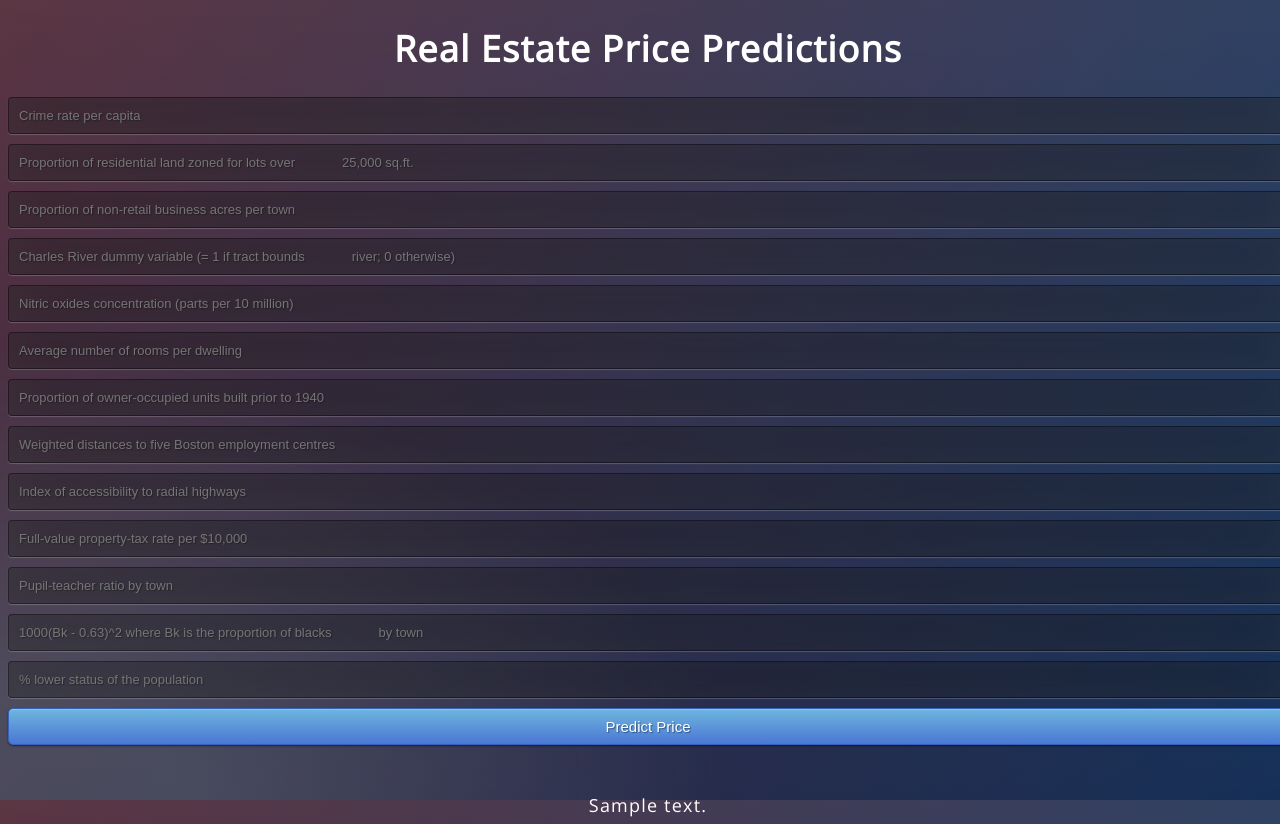
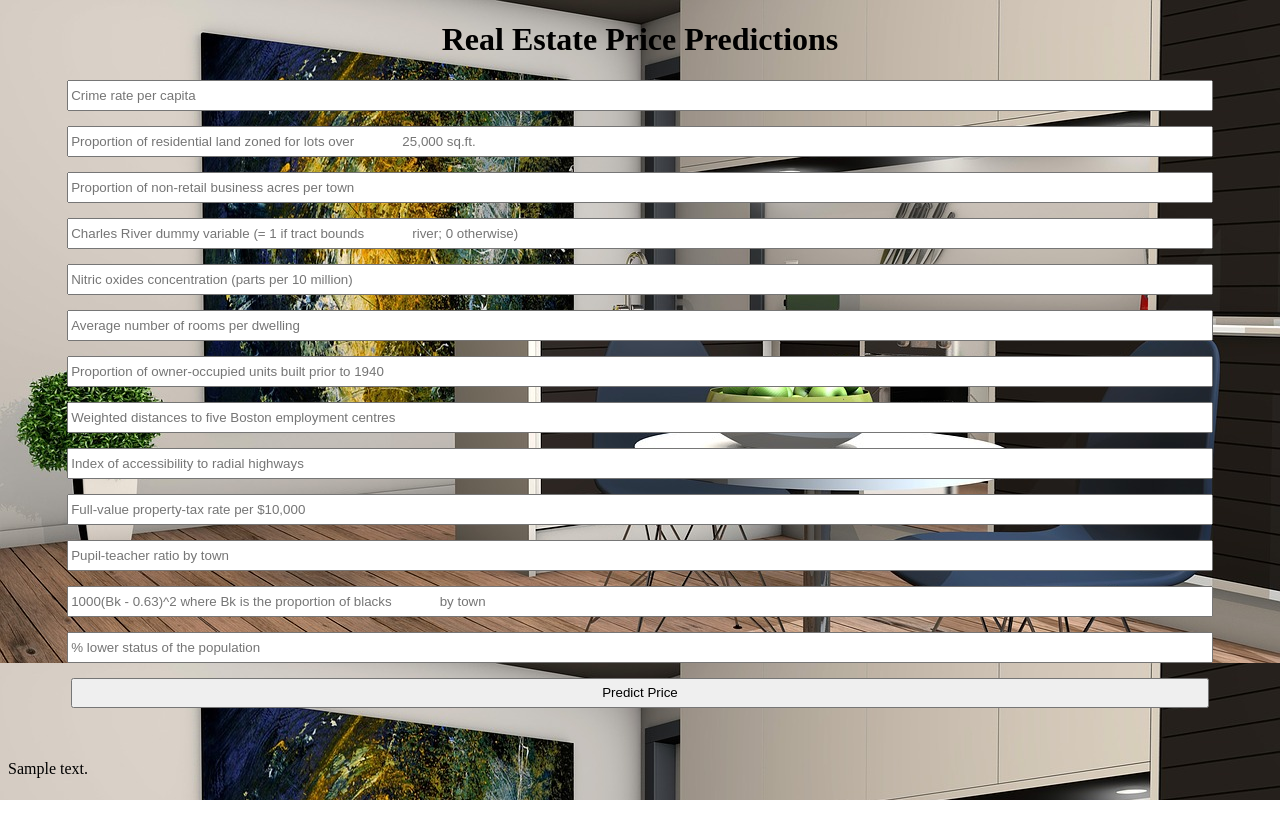
Before and after one commit to prabhat1209/Real-Estate-Price-Predictions, a Flask app: template template/index.html in a window 1280 px wide. After the commit the page ends 800 px from the top, so only its background shows below. Run offline with Flask 2, Linux system fonts and the light colour scheme; the template is opened without the code that fills it: most values are stand-ins (such as "Sample title", 1, 10 or a date in 2020); parts of the project's set-up code (start-up, migrations or seed data) failed here and were passed over.

Commit message:
Improving style

```diff
--- a/app.py
+++ b/app.py
@@ -15,7 +15,7 @@
     final_features = [np.array(int_features)]
     prediction = predict_model.predict(final_features)
     output = round(abs(prediction[0]))
-    return render_template('index.html',prediction_text="Estimated Cost of house is {} $".format(output))
+    return render_template('index.html',prediction_text="Estimated Cost of house is {}K $".format(output))
 
 if __name__ == '__main__':
     app.run(debug=True)
--- a/static/css/style.css
+++ b/static/css/style.css
@@ -1,63 +1,234 @@
 @import url(https://fonts.googleapis.com/css?family=Open+Sans);
-.btn { display: inline-block; *display: inline; *zoom: 1; padding: 4px 10px 4px; margin-bottom: 0; font-size: 13px; line-height: 18px; color: #333333; text-align: center;text-shadow: 0 1px 1px rgba(255, 255, 255, 0.75); vertical-align: middle; background-color: #f5f5f5; background-image: -moz-linear-gradient(top, #ffffff, #e6e6e6); background-image: -ms-linear-gradient(top, #ffffff, #e6e6e6); background-image: -webkit-gradient(linear, 0 0, 0 100%, from(#ffffff), to(#e6e6e6)); background-image: -webkit-linear-gradient(top, #ffffff, #e6e6e6); background-image: -o-linear-gradient(top, #ffffff, #e6e6e6); background-image: linear-gradient(top, #ffffff, #e6e6e6); background-repeat: repeat-x; filter: progid:dximagetransform.microsoft.gradient(startColorstr=#ffffff, endColorstr=#e6e6e6, GradientType=0); border-color: #e6e6e6 #e6e6e6 #e6e6e6; border-color: rgba(0, 0, 0, 0.1) rgba(0, 0, 0, 0.1) rgba(0, 0, 0, 0.25); border: 1px solid #e6e6e6; -webkit-border-radius: 4px; -moz-border-radius: 4px; border-radius: 4px; -webkit-box-shadow: inset 0 1px 0 rgba(255, 255, 255, 0.2), 0 1px 2px rgba(0, 0, 0, 0.05); -moz-box-shadow: inset 0 1px 0 rgba(255, 255, 255, 0.2), 0 1px 2px rgba(0, 0, 0, 0.05); box-shadow: inset 0 1px 0 rgba(255, 255, 255, 0.2), 0 1px 2px rgba(0, 0, 0, 0.05); cursor: pointer; *margin-left: .3em; }
-.btn:hover, .btn:active, .btn.active, .btn.disabled, .btn[disabled] { background-color: #e6e6e6; }
-.btn-large { padding: 9px 14px; font-size: 15px; line-height: normal; -webkit-border-radius: 5px; -moz-border-radius: 5px; border-radius: 5px; }
-.btn:hover { color: #333333; text-decoration: none; background-color: #e6e6e6; background-position: 0 -15px; -webkit-transition: background-position 0.1s linear; -moz-transition: background-position 0.1s linear; -ms-transition: background-position 0.1s linear; -o-transition: background-position 0.1s linear; transition: background-position 0.1s linear; }
-.btn-primary, .btn-primary:hover { text-shadow: 0 -1px 0 rgba(0, 0, 0, 0.25); color: #ffffff; }
-.btn-primary.active { color: rgba(255, 255, 255, 0.75); }
-.btn-primary { background-color: #4a77d4; background-image: -moz-linear-gradient(top, #6eb6de, #4a77d4); background-image: -ms-linear-gradient(top, #6eb6de, #4a77d4); background-image: -webkit-gradient(linear, 0 0, 0 100%, from(#6eb6de), to(#4a77d4)); background-image: -webkit-linear-gradient(top, #6eb6de, #4a77d4); background-image: -o-linear-gradient(top, #6eb6de, #4a77d4); background-image: linear-gradient(top, #6eb6de, #4a77d4); background-repeat: repeat-x; filter: progid:dximagetransform.microsoft.gradient(startColorstr=#6eb6de, endColorstr=#4a77d4, GradientType=0);  border: 1px solid #3762bc; text-shadow: 1px 1px 1px rgba(0,0,0,0.4); box-shadow: inset 0 1px 0 rgba(255, 255, 255, 0.2), 0 1px 2px rgba(0, 0, 0, 0.5); }
-.btn-primary:hover, .btn-primary:active, .btn-primary.active, .btn-primary.disabled, .btn-primary[disabled] { filter: none; background-color: #4a77d4; }
-.btn-block { width: 100%; display:block; }
+.btn {
+  display: inline-block;
+  *display: inline;
+  *zoom: 1;
+  padding: 4px 10px 4px;
+  margin-bottom: 0;
+  font-size: 13px;
+  line-height: 18px;
+  color: #333333;
+  text-align: center;
+  text-shadow: 0 1px 1px rgba(255, 255, 255, 0.75);
+  vertical-align: middle;
+  background-color: #f5f5f5;
+  background-image: -moz-linear-gradient(top, #ffffff, #e6e6e6);
+  background-image: -ms-linear-gradient(top, #ffffff, #e6e6e6);
+  background-image: -webkit-gradient(
+    linear,
+    0 0,
+    0 100%,
+    from(#ffffff),
+    to(#e6e6e6)
+  );
+  background-image: -webkit-linear-gradient(top, #ffffff, #e6e6e6);
+  background-image: -o-linear-gradient(top, #ffffff, #e6e6e6);
+  background-image: linear-gradient(top, #ffffff, #e6e6e6);
+  background-repeat: repeat-x;
+  filter: progid:dximagetransform.microsoft.gradient(startColorstr=#ffffff, endColorstr=#e6e6e6, GradientType=0);
+  border-color: #e6e6e6 #e6e6e6 #e6e6e6;
+  border-color: rgba(0, 0, 0, 0.1) rgba(0, 0, 0, 0.1) rgba(0, 0, 0, 0.25);
+  border: 1px solid #e6e6e6;
+  -webkit-border-radius: 4px;
+  -moz-border-radius: 4px;
+  border-radius: 4px;
+  -webkit-box-shadow: inset 0 1px 0 rgba(255, 255, 255, 0.2),
+    0 1px 2px rgba(0, 0, 0, 0.05);
+  -moz-box-shadow: inset 0 1px 0 rgba(255, 255, 255, 0.2),
+    0 1px 2px rgba(0, 0, 0, 0.05);
+  box-shadow: inset 0 1px 0 rgba(255, 255, 255, 0.2),
+    0 1px 2px rgba(0, 0, 0, 0.05);
+  cursor: pointer;
+  *margin-left: 0.3em;
+}
+.btn:hover,
+.btn:active,
+.btn.active,
+.btn.disabled,
+.btn[disabled] {
+  background-color: #e6e6e6;
+}
+.btn-large {
+  padding: 9px 14px;
+  font-size: 15px;
+  line-height: normal;
+  -webkit-border-radius: 5px;
+  -moz-border-radius: 5px;
+  border-radius: 5px;
+}
+.btn:hover {
+  color: #333333;
+  text-decoration: none;
+  background-color: #e6e6e6;
+  background-position: 0 -15px;
+  -webkit-transition: background-position 0.1s linear;
+  -moz-transition: background-position 0.1s linear;
+  -ms-transition: background-position 0.1s linear;
+  -o-transition: background-position 0.1s linear;
+  transition: background-position 0.1s linear;
+}
+.btn-primary,
+.btn-primary:hover {
+  text-shadow: 0 -1px 0 rgba(0, 0, 0, 0.25);
+  color: #ffffff;
+}
+.btn-primary.active {
+  color: rgba(255, 255, 255, 0.75);
+}
+.btn-primary {
+  background-color: #4a77d4;
+  background-image: -moz-linear-gradient(top, #6eb6de, #4a77d4);
+  background-image: -ms-linear-gradient(top, #6eb6de, #4a77d4);
+  background-image: -webkit-gradient(
+    linear,
+    0 0,
+    0 100%,
+    from(#6eb6de),
+    to(#4a77d4)
+  );
+  background-image: -webkit-linear-gradient(top, #6eb6de, #4a77d4);
+  background-image: -o-linear-gradient(top, #6eb6de, #4a77d4);
+  background-image: linear-gradient(top, #6eb6de, #4a77d4);
+  background-repeat: repeat-x;
+  filter: progid:dximagetransform.microsoft.gradient(startColorstr=#6eb6de, endColorstr=#4a77d4, GradientType=0);
+  border: 1px solid #3762bc;
+  text-shadow: 1px 1px 1px rgba(0, 0, 0, 0.4);
+  box-shadow: inset 0 1px 0 rgba(255, 255, 255, 0.2),
+    0 1px 2px rgba(0, 0, 0, 0.5);
+}
+.btn-primary:hover,
+.btn-primary:active,
+.btn-primary.active,
+.btn-primary.disabled,
+.btn-primary[disabled] {
+  filter: none;
+  background-color: #4a77d4;
+}
+.btn-block {
+  width: 90%;
+  margin: auto;
+  display: block;
+}
 
-* { -webkit-box-sizing:border-box; -moz-box-sizing:border-box; -ms-box-sizing:border-box; -o-box-sizing:border-box; box-sizing:border-box; }
+* {
+  -webkit-box-sizing: border-box;
+  -moz-box-sizing: border-box;
+  -ms-box-sizing: border-box;
+  -o-box-sizing: border-box;
+  box-sizing: border-box;
+}
 
-html { width: 100%; height:100%; overflow:hidden; }
+html {
+  width: 100%;
+}
+
+body::-webkit-scrollbar {
+  overflow: hidden;
+}
 
 body {
+  overflow-y: auto;
   width: 100%;
-	height:100%;
-	font-family: 'Open Sans', sans-serif;
+  height: 100%;
+  font-family: "Open Sans", sans-serif;
   background: #092756;
   color: #fff;
   font-size: 18px;
-	text-align:center;
-	letter-spacing:1.2px;
-	background: -moz-radial-gradient(0% 100%, ellipse cover, rgba(104,128,138,.4) 10%,rgba(138,114,76,0) 40%),-moz-linear-gradient(top,  rgba(57,173,219,.25) 0%, rgba(42,60,87,.4) 100%), -moz-linear-gradient(-45deg,  #670d10 0%, #092756 100%);
-	background: -webkit-radial-gradient(0% 100%, ellipse cover, rgba(104,128,138,.4) 10%,rgba(138,114,76,0) 40%), -webkit-linear-gradient(top,  rgba(57,173,219,.25) 0%,rgba(42,60,87,.4) 100%), -webkit-linear-gradient(-45deg,  #670d10 0%,#092756 100%);
-	background: -o-radial-gradient(0% 100%, ellipse cover, rgba(104,128,138,.4) 10%,rgba(138,114,76,0) 40%), -o-linear-gradient(top,  rgba(57,173,219,.25) 0%,rgba(42,60,87,.4) 100%), -o-linear-gradient(-45deg,  #670d10 0%,#092756 100%);
-	background: -ms-radial-gradient(0% 100%, ellipse cover, rgba(104,128,138,.4) 10%,rgba(138,114,76,0) 40%), -ms-linear-gradient(top,  rgba(57,173,219,.25) 0%,rgba(42,60,87,.4) 100%), -ms-linear-gradient(-45deg,  #670d10 0%,#092756 100%);
-	background: -webkit-radial-gradient(0% 100%, ellipse cover, rgba(104,128,138,.4) 10%,rgba(138,114,76,0) 40%), linear-gradient(to bottom,  rgba(57,173,219,.25) 0%,rgba(42,60,87,.4) 100%), linear-gradient(135deg,  #670d10 0%,#092756 100%);
+  text-align: center;
+  letter-spacing: 1.2px;
+  background: -moz-radial-gradient(
+      0% 100%,
+      ellipse cover,
+      rgba(104, 128, 138, 0.4) 10%,
+      rgba(138, 114, 76, 0) 40%
+    ),
+    -moz-linear-gradient(top, rgba(57, 173, 219, 0.25) 0%, rgba(42, 60, 87, 0.4)
+          100%),
+    -moz-linear-gradient(-45deg, #670d10 0%, #092756 100%);
+  background: -webkit-radial-gradient(
+      0% 100%,
+      ellipse cover,
+      rgba(104, 128, 138, 0.4) 10%,
+      rgba(138, 114, 76, 0) 40%
+    ),
+    -webkit-linear-gradient(top, rgba(57, 173, 219, 0.25) 0%, rgba(
+            42,
+            60,
+            87,
+            0.4
+          )
+          100%),
+    -webkit-linear-gradient(-45deg, #670d10 0%, #092756 100%);
+  background: -o-radial-gradient(
+      0% 100%,
+      ellipse cover,
+      rgba(104, 128, 138, 0.4) 10%,
+      rgba(138, 114, 76, 0) 40%
+    ),
+    -o-linear-gradient(top, rgba(57, 173, 219, 0.25) 0%, rgba(42, 60, 87, 0.4)
+          100%),
+    -o-linear-gradient(-45deg, #670d10 0%, #092756 100%);
+  background: -ms-radial-gradient(
+      0% 100%,
+      ellipse cover,
+      rgba(104, 128, 138, 0.4) 10%,
+      rgba(138, 114, 76, 0) 40%
+    ),
+    -ms-linear-gradient(top, rgba(57, 173, 219, 0.25) 0%, rgba(42, 60, 87, 0.4)
+          100%),
+    -ms-linear-gradient(-45deg, #670d10 0%, #092756 100%);
+  background: -webkit-radial-gradient(
+      0% 100%,
+      ellipse cover,
+      rgba(104, 128, 138, 0.4) 10%,
+      rgba(138, 114, 76, 0) 40%
+    ),
+    linear-gradient(
+      to bottom,
+      rgba(57, 173, 219, 0.25) 0%,
+      rgba(42, 60, 87, 0.4) 100%
+    ),
+    linear-gradient(135deg, #670d10 0%, #092756 100%);
   filter: progid:DXImageTransform.Microsoft.gradient( startColorstr='#3E1D6D', endColorstr='#092756',GradientType=1 );
-
 }
 .login {
   position: absolute;
   top: 40%;
   left: 50%;
   margin: -150px 0 0 -150px;
-	width:400px;
-	height:400px;
+  width: 400px;
+  height: 400px;
 }
 
-.login h1 { color: #fff; text-shadow: 0 0 10px rgba(0,0,0,0.3); letter-spacing:1px; text-align:center; }
+.login h1 {
+  color: #fff;
+  text-shadow: 0 0 10px rgba(0, 0, 0, 0.3);
+  letter-spacing: 1px;
+  text-align: center;
+}
 
 input {
-	width: 100%;
+  width: 90%;
+  margin: auto;
   margin-bottom: 10px;
-	background: rgba(0,0,0,0.3);
+  background: rgba(0, 0, 0, 0.3);
   border: none;
   outline: none;
   padding: 10px;
   font-size: 13px;
   color: #fff;
-	text-shadow: 1px 1px 1px rgba(0,0,0,0.3);
-	border: 1px solid rgba(0,0,0,0.3);
+  text-shadow: 1px 1px 1px rgba(0, 0, 0, 0.3);
+  border: 1px solid rgba(0, 0, 0, 0.3);
   border-radius: 4px;
-	box-shadow: inset 0 -5px 45px rgba(100,100,100,0.2), 0 1px 1px rgba(255,255,255,0.2);
-	-webkit-transition: box-shadow .5s ease;
-	-moz-transition: box-shadow .5s ease;
-	-o-transition: box-shadow .5s ease;
-	-ms-transition: box-shadow .5s ease;
-	transition: box-shadow .5s ease;
+  box-shadow: inset 0 -5px 45px rgba(100, 100, 100, 0.2),
+    0 1px 1px rgba(255, 255, 255, 0.2);
+  -webkit-transition: box-shadow 0.5s ease;
+  -moz-transition: box-shadow 0.5s ease;
+  -o-transition: box-shadow 0.5s ease;
+  -ms-transition: box-shadow 0.5s ease;
+  transition: box-shadow 0.5s ease;
 }
-input:focus { box-shadow: inset 0 -5px 45px rgba(100,100,100,0.4), 0 1px 1px rgba(255,255,255,0.2); }
+input:focus {
+  box-shadow: inset 0 -5px 45px rgba(100, 100, 100, 0.4),
+    0 1px 1px rgba(255, 255, 255, 0.2);
+}
--- a/template/index.html
+++ b/template/index.html
@@ -1,33 +1,120 @@
 <!DOCTYPE html>
 <html lang="en" dir="ltr">
   <head>
-        <meta charset="utf-8">
+    <meta charset="utf-8" />
     <title>Real Estate Price Prediction Model</title>
-        <link rel="stylesheet" href="{{url_for('static',filename='css/style.css')}}">
+    <!-- <link rel="stylesheet" href="{{url_for('static',filename='css/new_css.css')}}"> -->
+    <style>
+        h1 {
+            text-align: center;
+        }
+      form input {
+        display: block;
+        width: 90%;
+        margin: 15px auto;
+        height: 25px;
+      }
+
+      form button {
+          display: block;
+        width: 90%;
+        margin: auto;
+        height: 30px;
+      }
+    </style>
   </head>
-    <body>
+  <body
+    style="background-image: url({{url_for('static',filename='img/real_estate.jpg')}})"
+  >
     <h1>Real Estate Price Predictions</h1>
     <form action="{{url_for('predict')}}" method="post">
-            <input type="text" name="crim" placeholder="Crime rate per capita" required="required"/>
-            <input type="text" name="zn" placeholder="Proportion of residential land zoned for lots over
-            25,000 sq.ft." required="required"/>
-            <input type="text" name="indus" placeholder="Proportion of non-retail business acres per town" required="required"/>
-            <input type="text" name="chas" placeholder="Charles River dummy variable (= 1 if tract bounds
-            river; 0 otherwise)" required="required"/>
-            <input type="text" name="nox" placeholder="Nitric oxides concentration (parts per 10 million)" required="required"/>
-            <input type="text" name="rm" placeholder="Average number of rooms per dwelling" required="required"/>
-            <input type="text" name="age" placeholder="Proportion of owner-occupied units built prior to 1940" required="required"/>
-            <input type="text" name="dis" placeholder="Weighted distances to five Boston employment centres" required="required"/>
-            <input type="text" name="rad" placeholder="Index of accessibility to radial highways" required="required"/>
-            <input type="text" name="tax" placeholder="Full-value property-tax rate per $10,000" required="required"/>
-            <input type="text" name="ptratio" placeholder="Pupil-teacher ratio by town" required="required"/>
-            <input type="text" name="b" placeholder="1000(Bk - 0.63)^2 where Bk is the proportion of blacks
-            by town" required="required"/>
-            <input type="text" name="lstat" placeholder="% lower status of the population" required="required"/>
-            <button type="submit" class="btn btn-primary btn-block btn-large" >Predict Price</button>
+      <input
+        type="text"
+        name="crim"
+        placeholder="Crime rate per capita"
+        required="required"
+      />
+      <input
+        type="text"
+        name="zn"
+        placeholder="Proportion of residential land zoned for lots over
+            25,000 sq.ft."
+        required="required"
+      />
+      <input
+        type="text"
+        name="indus"
+        placeholder="Proportion of non-retail business acres per town"
+        required="required"
+      />
+      <input
+        type="text"
+        name="chas"
+        placeholder="Charles River dummy variable (= 1 if tract bounds
+            river; 0 otherwise)"
+        required="required"
+      />
+      <input
+        type="text"
+        name="nox"
+        placeholder="Nitric oxides concentration (parts per 10 million)"
+        required="required"
+      />
+      <input
+        type="text"
+        name="rm"
+        placeholder="Average number of rooms per dwelling"
+        required="required"
+      />
+      <input
+        type="text"
+        name="age"
+        placeholder="Proportion of owner-occupied units built prior to 1940"
+        required="required"
+      />
+      <input
+        type="text"
+        name="dis"
+        placeholder="Weighted distances to five Boston employment centres"
+        required="required"
+      />
+      <input
+        type="text"
+        name="rad"
+        placeholder="Index of accessibility to radial highways"
+        required="required"
+      />
+      <input
+        type="text"
+        name="tax"
+        placeholder="Full-value property-tax rate per $10,000"
+        required="required"
+      />
+      <input
+        type="text"
+        name="ptratio"
+        placeholder="Pupil-teacher ratio by town"
+        required="required"
+      />
+      <input
+        type="text"
+        name="b"
+        placeholder="1000(Bk - 0.63)^2 where Bk is the proportion of blacks
+            by town"
+        required="required"
+      />
+      <input
+        type="text"
+        name="lstat"
+        placeholder="% lower status of the population"
+        required="required"
+      />
+      <button type="submit" class="btn btn-primary btn-block btn-large">
+        Predict Price
+      </button>
     </form>
-        <br>
-        <br>
-        {{prediction_text}}
+    <br />
+    <br />
+    <p>{{prediction_text}}</p>
   </body>
 </html>
```
Also changed, not shown: static/img/real_estate.jpg (added), 1 other file. Lines whose indentation alone changed are shown as unchanged.
